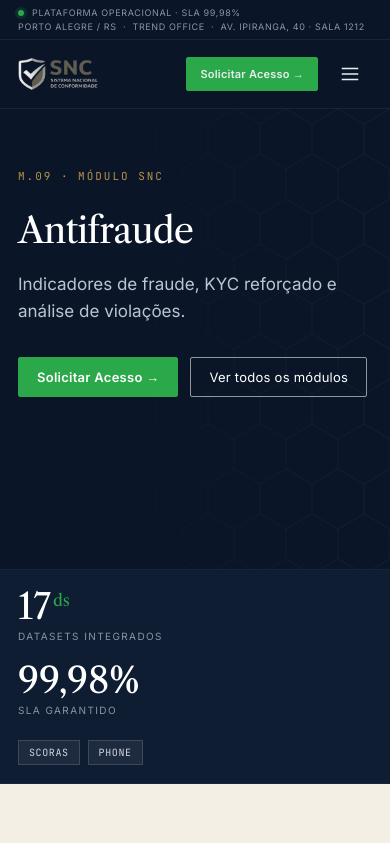
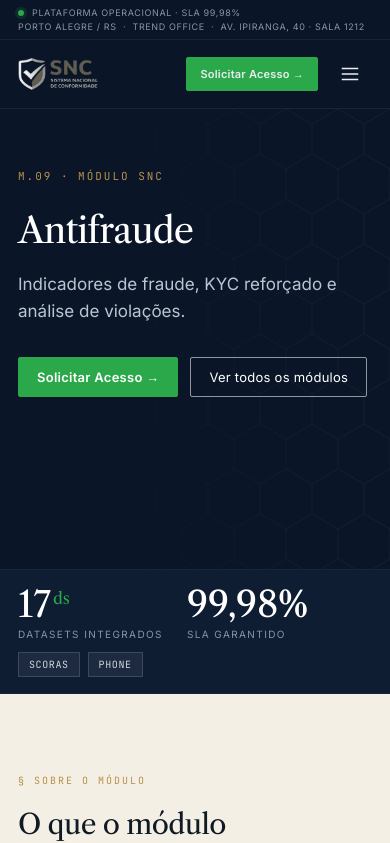
Before and after one commit to ctoutbank/snc-site, a Next.js app: page /plataforma/antifraude in a window 390 px wide. Shown: the top 843 px of the page. Built offline with nearby package versions, Linux system fonts and the light colour scheme.

Commit message:
fix: stats bar mobile — flex-wrap row, itens lado a lado quando couber

```diff
--- a/src/app/globals.css
+++ b/src/app/globals.css
@@ -563,15 +563,15 @@
 /* Tablet <= 1024px */
 @media (max-width: 1024px) {
   .snc-mod-cards-grid { grid-template-columns: repeat(2, 1fr); }
-  .snc-mod-statsbar-inner { gap: 28px; padding: 20px 24px; }
-  .snc-mod-chips-row { margin-left: 0; margin-top: 4px; width: 100%; }
+  .snc-mod-statsbar-inner { gap: 16px 28px; padding: 20px 24px; }
+  .snc-mod-chips-row { margin-left: 0; }
 }
 
 /* Mobile <= 720px */
 @media (max-width: 720px) {
   .snc-mod-cards-grid { grid-template-columns: 1fr; }
-  .snc-mod-statsbar-inner { gap: 20px; padding: 18px 18px; flex-direction: column; align-items: flex-start; }
-  .snc-mod-chips-row { margin-left: 0; width: 100%; }
+  .snc-mod-statsbar-inner { gap: 12px 24px; padding: 16px 18px; align-items: flex-start; }
+  .snc-mod-chips-row { margin-left: 0; }
   .snc-mod-section-wrap { padding: 0 18px; }
 }
 
```
